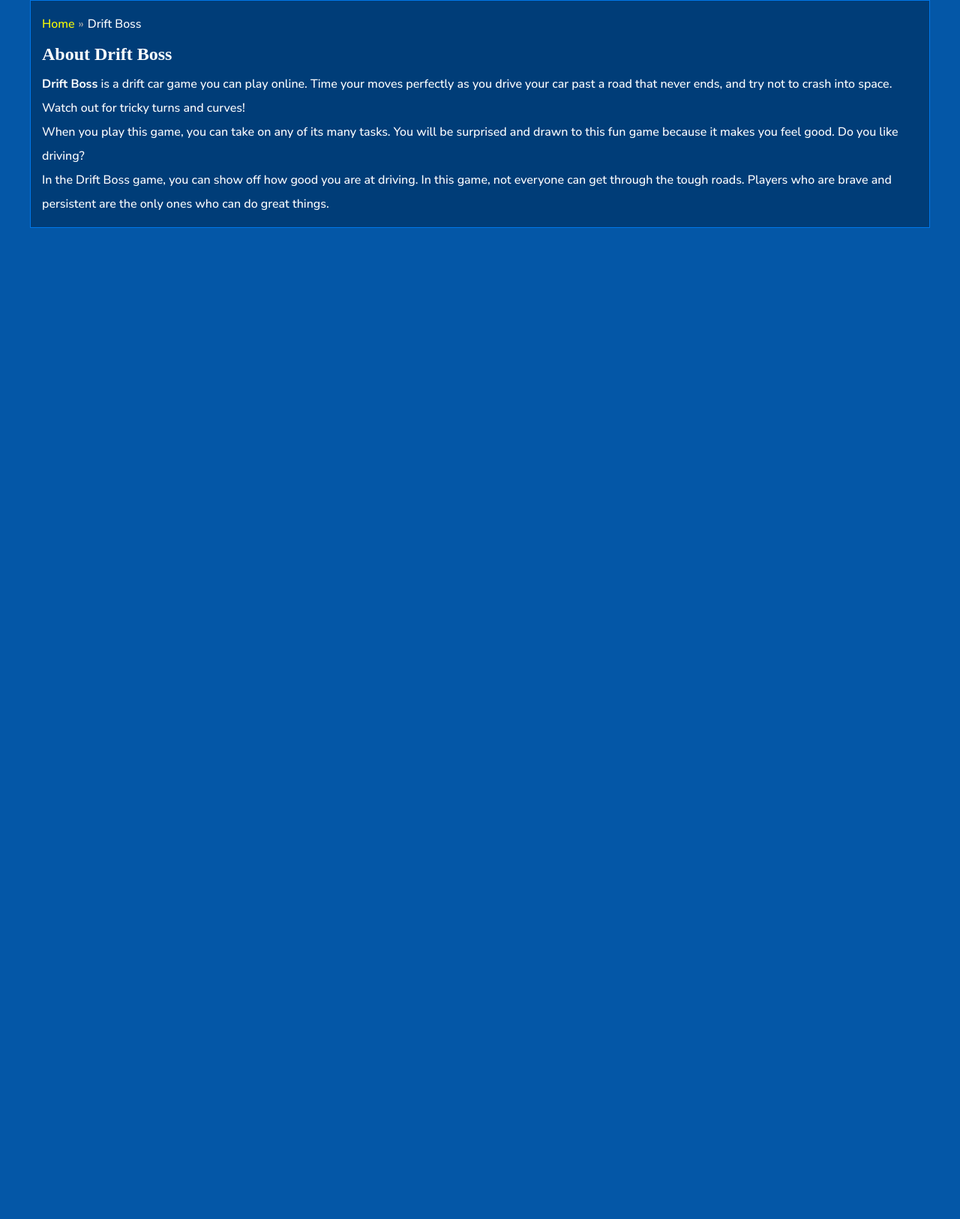
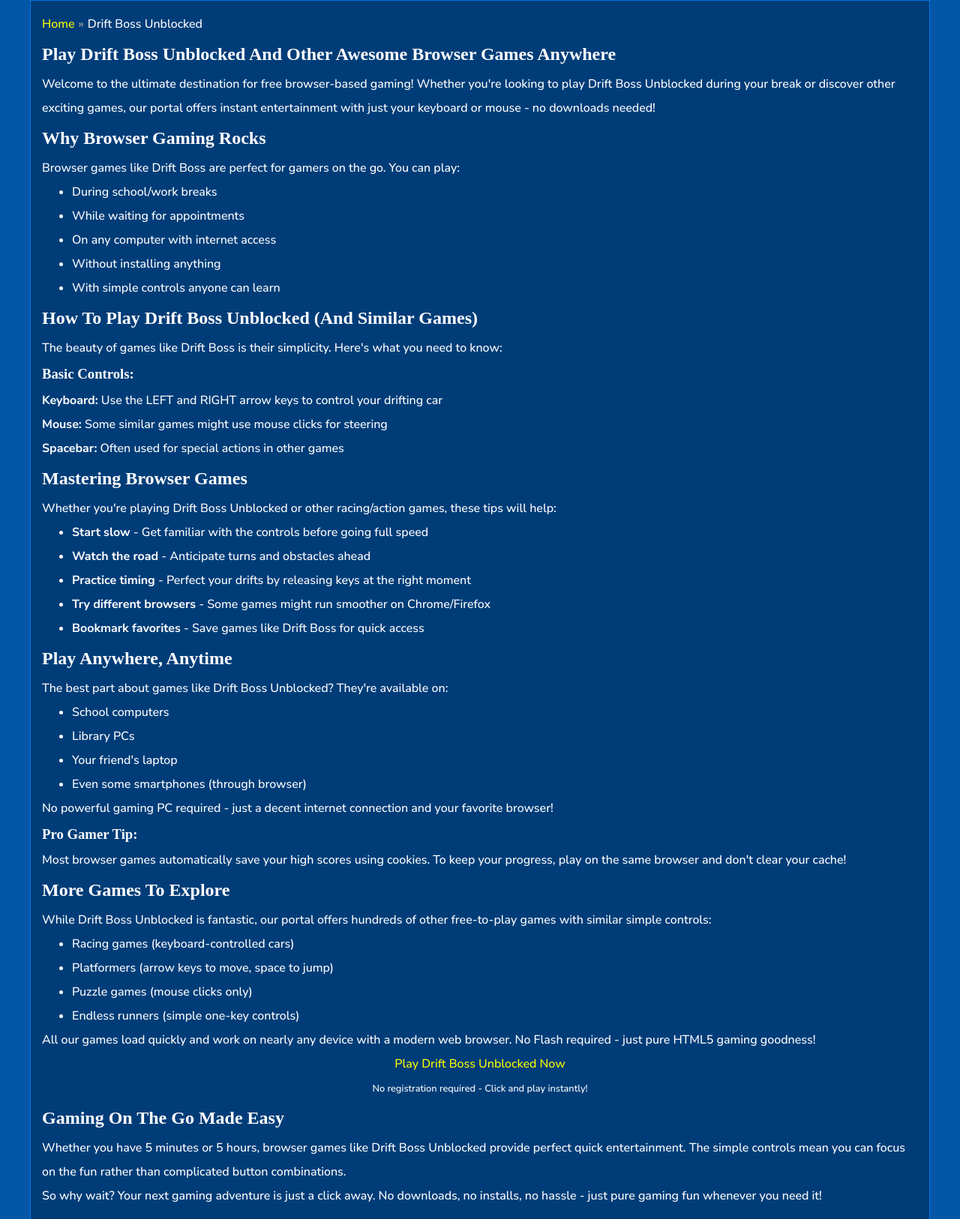
Before and after one commit to drift-hunter/drift-hunter.github.io, a plain HTML site: page drift-boss.html in a window 1280 px wide. Shown: the part 926-2552 px from the top of the page at 75% size. Before the commit the page ends 1245 px from the top, so only its background shows below. Drawn offline with Linux system fonts and the light colour scheme.

Commit message:
Update drift-boss.html

```diff
--- a/drift-boss.html
+++ b/drift-boss.html
@@ -1,15 +1,7 @@
 <!DOCTYPE html>
 <html lang="en-US">
 <head>
-	<!-- Google tag (gtag.js) -->
-<script async src="https://www.googletagmanager.com/gtag/js?id=G-RF80L1685C"></script>
-<script>
-  window.dataLayer = window.dataLayer || [];
-  function gtag(){dataLayer.push(arguments);}
-  gtag('js', new Date());
 
-  gtag('config', 'G-RF80L1685C');
-</script>
     <meta charset="utf-8">
     <meta http-equiv="X-UA-Compatible" content="IE=edge">
     <meta name="viewport" content="width=device-width, initial-scale=1.0, shrink-to-fit=no">
@@ -18,10 +10,13 @@
     <meta name="distribution" content="Global">
     <meta http-equiv="audience" content="General">
     <link rel="icon" href="rs/imgs/drive-mad.png">
-    <title>Drift Boss - Drive Mad</title>
-    <meta name="keywords" content="drift boss">
-    <meta name="news_keywords" content="drift boss">
-    <meta name="description" content="Drift Boss - Drive Mad">
+    <title>Drift Boss Unblocked: Play the Ultimate Car Drifting Game Online Free</title>
+	<meta name="description" content="Drift Boss Unblocked: Master sharp turns in this endless drifting challenge! Race against the clock—play free at school, no downloads!">
+    <meta name="keywords" content="drift boss unblocked">
+    <meta name="news_keywords" content="drift boss unblocked">
+    <meta name="robots" content="index, follow">
+<meta name="author" content="drift boss unblocked Games Team">
+<meta name="publisher" content="drift boss unblocked Games Team">
     <link rel="stylesheet" type="text/css" href="rs/css/all.css">
     <link rel="preconnect" href="https://fonts.googleapis.com">
     <link rel="preconnect" href="https://fonts.gstatic.com" crossorigin>
@@ -34,7 +29,7 @@
         <div class="row">
             <div class="p-r d-flex sp al header-bar">
                 <div class="bar-logo">
-                    <a class="logo-text" href="/drivemad3game.github.io/">Drive Mad</a>
+                    <a class="logo-text" href="https://drift-hunter.github.io/">drift boss unblocked</a>
                 </div>
                 <nav class="navigation">
                     <ul>
@@ -93,7 +88,7 @@
                 <iframe title="Drift Boss" id="iframehtml5" class="d-block" width="100%" height="600px" target="_parent" src="https://www.hoodamath.com/mobile/games/drift-boss/game.html" frameborder="0" border="0" scrolling="no" allowfullscreen=""></iframe>
                 <div class="header-game">
                     <div class="box-header">
-                        <h1>Drift Boss</h1>
+                        <h1>Drift Boss Unblocked</h1>
                         <div class="header-game-extend">
                             <span class="us-expand" id="half-expand" onclick="theaterMode()">
                                 <svg class="scale-anim" width="24" height="24" viewBox="0 0 100 100" xmlns="http://www.w3.org/2000/svg" xmlns:xlink="http://www.w3.org/1999/xlink" aria-hidden="true" role="img" class="iconify iconify--gis" preserveAspectRatio="xMidYMid meet">
@@ -217,14 +212,82 @@
                                     <div class="d-flex al sp bread-crumb-list">
                                         <div class="d-flex al sp">
                                             <a class="bread-crumb-item" href="/">Home</a>
-                                            <span class="bread-crumb-item bread-after">Drift Boss</span>
+                                            <span class="bread-crumb-item bread-after">drift boss unblocked</span>
                                         </div>
                                     </div>
                                 </div>
                             </div>
                         </div>
                         <div class="text-area--content">
-                            <h2>About Drift Boss</h2><p><strong>Drift Boss</strong> is a drift car game you can play online. Time your moves perfectly as you drive your car past a road that never ends, and try not to crash into space. Watch out for tricky turns and curves! <br /> When you play this game, you can take on any of its many tasks. You will be surprised and drawn to this fun game because it makes you feel good. Do you like driving? <br />In the Drift Boss game, you can show off how good you are at driving. In this game, not everyone can get through the tough roads. Players who are brave and persistent are the only ones who can do great things.</p>                                                    </div>
+				 <h2>Play <span class="game-title">Drift Boss Unblocked</span> and Other Awesome Browser Games Anywhere</h2>
+
+    <p>Welcome to the ultimate destination for free browser-based gaming! Whether you're looking to play <span class="highlight">Drift Boss Unblocked</span> during your break or discover other exciting games, our portal offers instant entertainment with just your keyboard or mouse - no downloads needed!</p>
+
+    <h2>Why Browser Gaming Rocks</h2>
+    <p>Browser games like <span class="highlight">Drift Boss</span> are perfect for gamers on the go. You can play:</p>
+    <ul>
+        <li>During school/work breaks</li>
+        <li>While waiting for appointments</li>
+        <li>On any computer with internet access</li>
+        <li>Without installing anything</li>
+        <li>With simple controls anyone can learn</li>
+    </ul>
+
+    <h2>How to Play <span class="game-title">Drift Boss Unblocked</span> (And Similar Games)</h2>
+    <p>The beauty of games like <span class="highlight">Drift Boss</span> is their simplicity. Here's what you need to know:</p>
+
+    <div class="tips">
+        <h3>Basic Controls:</h3>
+        <p><strong>Keyboard:</strong> Use the <span class="highlight">LEFT and RIGHT arrow keys</span> to control your drifting car</p>
+        <p><strong>Mouse:</strong> Some similar games might use mouse clicks for steering</p>
+        <p><strong>Spacebar:</strong> Often used for special actions in other games</p>
+    </div>
+
+    <h2>Mastering Browser Games</h2>
+    <p>Whether you're playing <span class="highlight">Drift Boss Unblocked</span> or other racing/action games, these tips will help:</p>
+
+    <ol>
+        <li><strong>Start slow</strong> - Get familiar with the controls before going full speed</li>
+        <li><strong>Watch the road</strong> - Anticipate turns and obstacles ahead</li>
+        <li><strong>Practice timing</strong> - Perfect your drifts by releasing keys at the right moment</li>
+        <li><strong>Try different browsers</strong> - Some games might run smoother on Chrome/Firefox</li>
+        <li><strong>Bookmark favorites</strong> - Save games like <span class="highlight">Drift Boss</span> for quick access</li>
+    </ol>
+
+    <h2>Play Anywhere, Anytime</h2>
+    <p>The best part about games like <span class="highlight">Drift Boss Unblocked</span>? They're available on:</p>
+    <ul>
+        <li>School computers</li>
+        <li>Library PCs</li>
+        <li>Your friend's laptop</li>
+        <li>Even some smartphones (through browser)</li>
+    </ul>
+    <p>No powerful gaming PC required - just a decent internet connection and your favorite browser!</p>
+
+    <div class="tips">
+        <h3>Pro Gamer Tip:</h3>
+        <p>Most browser games automatically save your high scores using cookies. To keep your progress, play on the same browser and don't clear your cache!</p>
+    </div>
+
+    <h2>More Games to Explore</h2>
+    <p>While <span class="highlight">Drift Boss Unblocked</span> is fantastic, our portal offers hundreds of other free-to-play games with similar simple controls:</p>
+    <ul>
+        <li>Racing games (keyboard-controlled cars)</li>
+        <li>Platformers (arrow keys to move, space to jump)</li>
+        <li>Puzzle games (mouse clicks only)</li>
+        <li>Endless runners (simple one-key controls)</li>
+    </ul>
+
+    <p>All our games load quickly and work on nearly any device with a modern web browser. No Flash required - just pure HTML5 gaming goodness!</p>
+
+    <center>
+        <a href="#play-now" class="cta-button">Play Drift Boss Unblocked Now</a>
+        <p><small>No registration required - Click and play instantly!</small></p>
+    </center>
+
+    <h2>Gaming On The Go Made Easy</h2>
+    <p>Whether you have 5 minutes or 5 hours, browser games like <span class="highlight">Drift Boss Unblocked</span> provide perfect quick entertainment. The simple controls mean you can focus on the fun rather than complicated button combinations.</p>
+    <p>So why wait? Your next gaming adventure is just a click away. No downloads, no installs, no hassle - just pure gaming fun whenever you need it!</p>
                     </div>
                 </div>
             </div>
```
